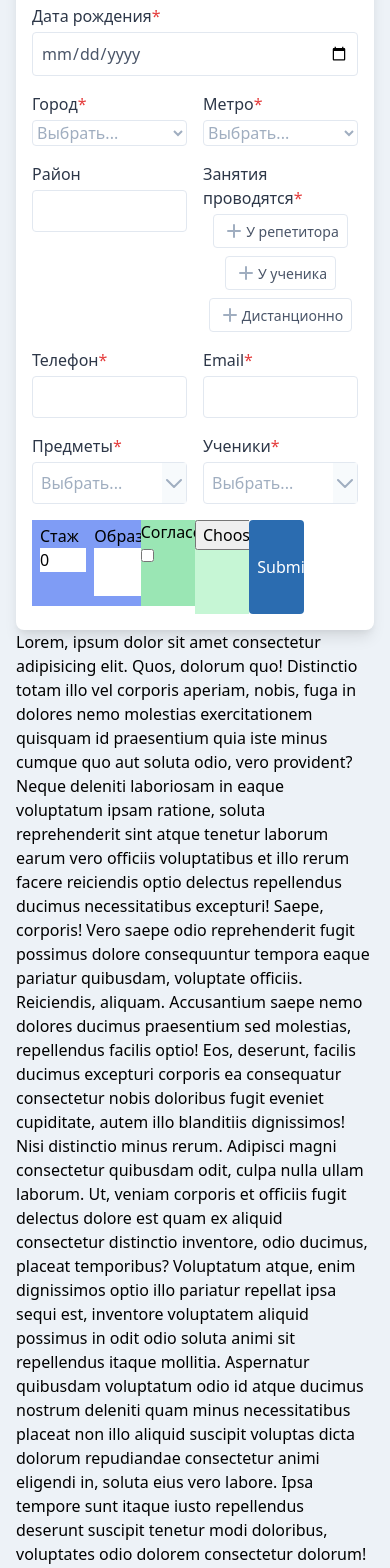
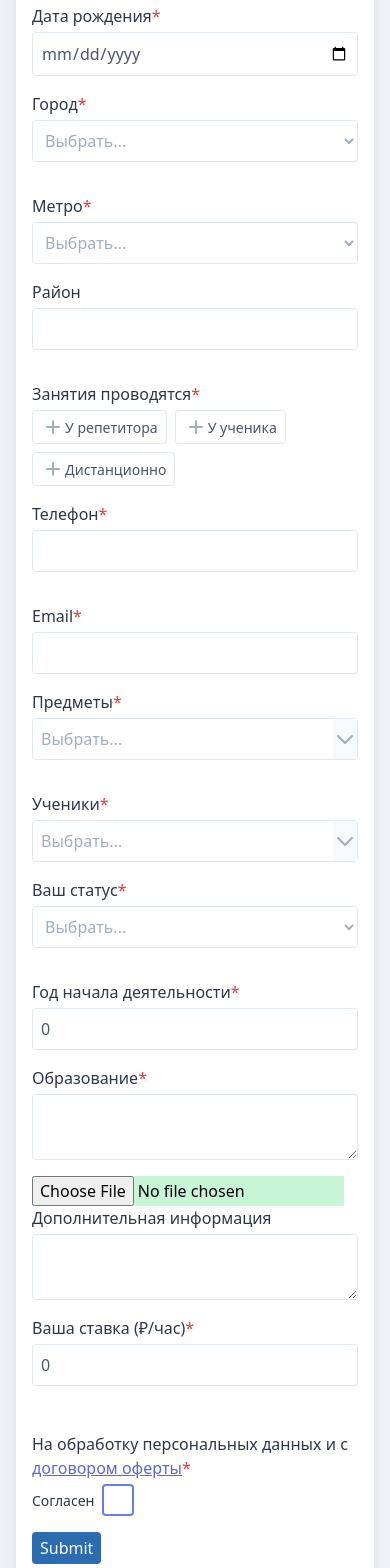
Before and after one commit to domosedov/reactjs-custom-form, a React (Vite) app: page / in a window 390 px wide. Shown: the part 1040-2608 px from the top of the page. Built offline with nearby package versions, Linux system fonts and the light colour scheme.

Commit message:
add responsive, agree button, fix button group

```diff
--- a/src/components/Form/AgreeCheckboxField.jsx
+++ b/src/components/Form/AgreeCheckboxField.jsx
@@ -1,30 +1,88 @@
-import React, { useContext } from 'react'
+import React, { Fragment, useContext } from 'react'
 import { FormContext } from './context'
 import PropTypes from 'prop-types'
 
-const AgreeCheckboxField = ({ name, label, required = false }) => {
+const AgreeCheckboxField = ({ name, required = false }) => {
   const { state, dispatch } = useContext(FormContext)
+  const label = (
+    <Fragment>
+      На обработку персональных данных и с{' '}
+      <a className="font-normal text-indigo-600 underline" href={'#'}>договором оферты</a>
+    </Fragment>
+  )
   const handleChange = () => {
     dispatch({ type: 'change_agreeOffer' })
   }
 
   return (
-    <div className="bg-green-300 mb-2">
-      <label htmlFor={name}>{label}</label>
+    <div className="mb-4">
+      <div className="text-gray-800 font-light mb-1 md:text-center">
+        {label}
+        {required && <span className="text-red-600">*</span>}
+      </div>
+      <div className="flex items-center justify-start md:justify-center">
+        <p className="text-gray-800 font-light text-sm mr-2">Согласен</p>
+        <div
+          role="checkbox"
+          aria-labelledby={name}
+          aria-checked={state.agreeOffer}
+          tabIndex="0"
+          className={`${
+            state.agreeOffer
+              ? 'bg-teal-400 border-transparent'
+              : 'bg-white border-indigo-500'
+          } border-2 rounded cursor-pointer text-white w-8 h-8 flex items-center justify-center duration-200 focus:outline-none focus:shadow-outline`}
+          onKeyPress={handleChange}
+          onClick={handleChange}
+        >
+          <svg
+            className="pointer-events-none w-8 h-8"
+            xmlns="http://www.w3.org/2000/svg"
+            fill="none"
+            viewBox="0 0 24 24"
+            stroke="currentColor"
+          >
+            <path
+              strokeLinecap="round"
+              strokeLinejoin="round"
+              strokeWidth={2}
+              d="M5 13l4 4L19 7"
+            />
+          </svg>
+        </div>
+      </div>
+
+      {/* <label
+        onKeyPress={handleFakeRadioButtonKeyPress}
+        onClick={handleFakeRadioButtonClick}
+        className="relative focus:shadow-outline inline-flex"
+        htmlFor={name}
+        tabIndex="0"
+      >
+        Согласен
+        <div
+          className={`${
+            state.agreeOffer ? 'bg-green-400' : 'bg-red-600'
+          } w-8 h-8 pointer-events-none`}
+        ></div>
         <input
+          ref={checkboxRef}
+          className="absolute h-0 w-0 opacity-0 top-0 left-0"
           type="checkbox"
           name={name}
           id={name}
+          value={name}
+          onChange={handleChange}
           checked={state.agreeOffer}
           required={required}
-        onChange={handleChange}
+          tabIndex="-1"
         />
+      </label> */}
     </div>
   )
 }
 
 AgreeCheckboxField.propTypes = {
-  label: PropTypes.string,
   name: PropTypes.string,
   required: PropTypes.bool
 }
--- a/src/components/Form/CheckboxGroupField.jsx
+++ b/src/components/Form/CheckboxGroupField.jsx
@@ -19,7 +19,7 @@ const CheckboxGroupField = ({ field, label, required = false }) => {
         {label}
         {required && <span className="text-red-600">*</span>}
       </span>
-      <div className="flex items-center justify-center gap-2 flex-wrap">
+      <div className="flex flex-row items-start gap-2 flex-wrap">
         {field.options.map((item) => (
           <CheckboxButton
             checkedValue={state[field.name][item.value]}
--- a/src/components/Form/Form.jsx
+++ b/src/components/Form/Form.jsx
@@ -50,6 +50,15 @@ const cities = {
   ]
 }
 
+const statuses = {
+  multiple: false,
+  name: 'status',
+  options: [
+    { label: 'Школьный учитель', value: 3241 },
+    { label: 'Частный преподаватель', value: 25345 }
+  ]
+}
+
 const genders = {
   multiple: false,
   name: 'gender',
@@ -82,6 +91,10 @@ const reducer = (draft, action) => {
   switch (action.type) {
     case 'change_subjects': {
       draft.subjects[action.payload] = !draft.subjects[action.payload]
+      break
+    }
+    case 'change_students': {
+      draft.students[action.payload] = !draft.students[action.payload]
       break
     }
     case 'change_places': {
@@ -120,6 +133,10 @@ const reducer = (draft, action) => {
       draft.experiance = action.payload
       break
     }
+    case 'change_rate': {
+      draft.rate = action.payload
+      break
+    }
     case 'change_gender': {
       draft.gender = action.payload
       break
@@ -130,6 +147,10 @@ const reducer = (draft, action) => {
     }
     case 'change_metro': {
       draft.metro = action.payload
+      break
+    }
+    case 'change_status': {
+      draft.status = action.payload
       break
     }
     case 'change_agreeOffer': {
@@ -161,6 +182,7 @@ const generateInitialState = (...selectOptions) => {
     email: '',
     education: '',
     experiance: 0,
+    rate: 0,
     agreeOffer: false
   }
 
@@ -182,7 +204,7 @@ const generateInitialState = (...selectOptions) => {
 
 const Form = () => {
   const [state, dispatch] = useReducer(curriedReducerFunction, {}, () => {
-    return generateInitialState(subjects, students, cities, metroes, genders, places)
+    return generateInitialState(subjects, students, cities, metroes, genders, places, statuses)
   })
 
   const handleSubmit = evt => {
@@ -229,8 +251,8 @@ const Form = () => {
             </div>
           </div>
 
-          <div className="col-span-6 grid grid-cols-2 gap-4">
-            <div className="col-start-1 col-end-2">
+          <div className="col-span-6 grid grid-cols-2 grid-rows-2 gap-4">
+            <div className="col-start-1 col-end-3 row-start-1 row-end-2 md:col-end-2 md:row-end-3">
               <SelectField
                 field={cities}
                 label={'Город'}
@@ -238,7 +260,7 @@ const Form = () => {
                 required={true}
               />
             </div>
-            <div className="col-start-2 col-end-3">
+            <div className="col-start-1 col-end-3 row-start-2 row-end-3 md:col-start-2 md:row-start-1">
               <SelectField
                 field={metroes}
                 label={'Метро'}
@@ -248,8 +270,8 @@ const Form = () => {
             </div>
           </div>
 
-          <div className="col-span-6 grid grid-cols-2 gap-4">
-            <div className="col-start-1 col-end-2">
+          <div className="col-span-6 flex flex-col md:grid grid-cols-2 grid-rows-2 gap-4">
+            <div className="col-start-1 col-end-3 row-start-1 row-end-2 md:col-end-2 md:row-end-3">
               <TextField
                 label={'Район'}
                 name={'area'}
@@ -257,7 +279,7 @@ const Form = () => {
                 required={false}
               />
             </div>
-            <div className="col-start-2 col-end-3">
+            <div className="col-start-1 col-end-3 row-start-2 row-end-3 md:col-start-2 md:row-start-1">
               <CheckboxGroupField
                 field={places}
                 label={'Занятия проводятся'}
@@ -266,8 +288,8 @@ const Form = () => {
             </div>
           </div>
 
-          <div className="col-span-6 grid grid-cols-2 gap-4">
-            <div className="col-start-1 col-end-2">
+          <div className="col-span-6 grid grid-cols-2 grid-rows-2 gap-4">
+            <div className="col-start-1 col-end-3 row-start-1 row-end-2 md:col-end-2 md:row-end-3">
               <TextField
                 label={'Телефон'}
                 name={'phone'}
@@ -275,7 +297,7 @@ const Form = () => {
                 required={true}
               />
             </div>
-            <div className="col-start-2 col-end-3">
+            <div className="col-start-1 col-end-3 row-start-2 row-end-3 md:col-start-2 md:row-start-1">
               <TextField
                 label={'Email'}
                 name={'email'}
@@ -285,38 +307,80 @@ const Form = () => {
             </div>
           </div>
 
-          <div className="col-span-6 grid grid-cols-2 gap-4">
-            <div className="col-start-1 col-end-2">
-              <MultiSelect field={subjects} label={'Предметы'} required={true}/>
+          <div className="col-span-6 flex flex-col md:grid grid-cols-2 grid-rows-2 gap-4">
+            <div className="col-start-1 col-end-3 row-start-1 row-end-2 md:col-end-2 md:row-end-3">
+              <MultiSelect
+                field={subjects}
+                label={'Предметы'}
+                required={true}
+              />
             </div>
-            <div className="col-start-2 col-end-3">
+            <div className="col-start-1 col-end-3 row-start-2 row-end-3 md:col-start-2 md:row-start-1">
               <MultiSelect field={students} label={'Ученики'} required={true} />
             </div>
           </div>
 
+          <div className="col-span-6 grid grid-cols-2 grid-rows-2 gap-4">
+            <div className="col-start-1 col-end-3 row-start-1 row-end-2 md:col-end-2 md:row-end-3">
+              <SelectField
+                field={statuses}
+                label={'Ваш статус'}
+                name={'status'}
+                required={true}
+              />
+            </div>
+            <div className="col-start-1 col-end-3 row-start-2 row-end-3 md:col-start-2 md:row-start-1">
               <NumberField
-            label={'Стаж'}
+                label={'Год начала деятельности'}
                 min={1900}
                 max={new Date().getUTCFullYear()}
                 required={true}
                 name={'experiance'}
               />
+            </div>
+          </div>
+
+          <div className="col-span-6">
             <TextAreaField
               label={'Образование'}
               name={'education'}
               required={true}
             />
+          </div>
 
-          <AgreeCheckboxField
-            label={'Согласен'}
-            name={'agreeOffer'}
+          <div className="col-span-6">
+            <input type="file" className="bg-green-200" />
+          </div>
+
+          <div className="col-span-6">
+            <TextAreaField
+              label={'Дополнительная информация'}
+              name={'description'}
+              required={false}
+            />
+          </div>
+
+          <div className="col-span-6 grid grid-cols-4 grid-rows-2 gap-4">
+            <div className="col-start-1 col-end-5 row-start-1 row-end-2 md:col-end-2 md:row-end-3">
+              <NumberField
+                label={'Ваша ставка (₽/час)'}
+                min={100}
+                max={500000}
+                step={10}
                 required={true}
+                name={'rate'}
               />
+            </div>
+            <div className="col-start-1 col-end-5 row-start-2 row-end-3 md:col-start-2 md:row-start-1">
+              <AgreeCheckboxField name={'agreeOffer'} required={true} />
+            </div>
+          </div>
 
-          <input type="file" className="bg-green-200" />
+          <div className="col-span-6">
             <button className="px-2 py-1 bg-blue-700 text-white rounded">
               Submit
             </button>
+          </div>
         </form>
       </div>
     </FormContext.Provider>
--- a/src/components/Form/NumberField.jsx
+++ b/src/components/Form/NumberField.jsx
@@ -10,9 +10,13 @@ const NumberField = ({ label, name, min = 0, max = 1000000, step = 1, required =
   }
 
   return (
-    <div className="bg-indigo-400 px-2 py-1 mb-2">
-      <label htmlFor={name}>{label}</label>
+    <div className="mb-4 flex flex-col">
+      <label className="text-gray-800 font-light mb-1" htmlFor={name}>
+        {label}
+        {required && <span className="text-red-600">*</span>}
+      </label>
       <input
+        className="border px-2 py-2 rounded md:px-1 md:py-1 duration-200 hover:border-indigo-300 focus:outline-none focus:shadow-outline text-gray-700 font-light"
         type="number"
         id={name}
         name={name}
--- a/src/components/Form/SelectField.jsx
+++ b/src/components/Form/SelectField.jsx
@@ -19,7 +19,7 @@ const SelectField = ({ field, label, name, required }) => {
       <select
         className={`${
           state[name] === '' ? 'text-gray-500' : ' text-gray-700'
-        } block border bg-white rounded md:px-1 md:py-1 duration-200 hover:border-indigo-300 focus:outline-none focus:shadow-outline font-light`}
+        } px-2 py-2 block border bg-white rounded duration-200 hover:border-indigo-300 focus:outline-none focus:shadow-outline font-light`}
         name={name}
         id={field.name}
         onChange={handleChange}
--- a/src/components/Form/TextAreaField.jsx
+++ b/src/components/Form/TextAreaField.jsx
@@ -10,9 +10,13 @@ const TextAreaField = ({ label, name, required = false, type = 'text' }) => {
   }
 
   return (
-    <div className="bg-indigo-400 px-2 py-1 mb-2">
-      <label htmlFor={name}>{label}</label>
+    <div className="mb-4 flex flex-col">
+      <label className="text-gray-800 font-light mb-1" htmlFor={name}>
+        {label}
+        {required && <span className="text-red-600">*</span>}
+      </label>
       <textarea
+        className="border px-2 py-2 rounded md:px-1 md:py-1 duration-200 hover:border-indigo-300 focus:outline-none focus:shadow-outline text-gray-700 font-light"
         type={type}
         id={name}
         name={name}
--- a/src/index.html
+++ b/src/index.html
@@ -1,6 +1,7 @@
 <!DOCTYPE html>
 <html>
     <head>
+        <meta name="viewport" content="width=device-width, initial-scale=1, shrink-to-fit=no">
         <title>Empty project</title>
         <meta charset="utf-8">
     </head>
```
Also changed, not shown: 1 other file (tests, documents, lock files or other folders). Lines whose indentation alone changed are shown as unchanged.
